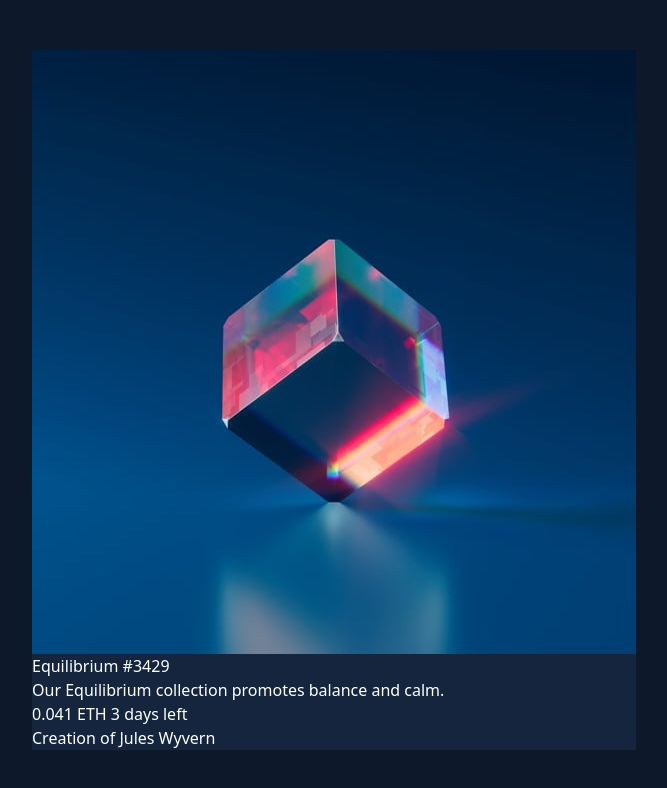
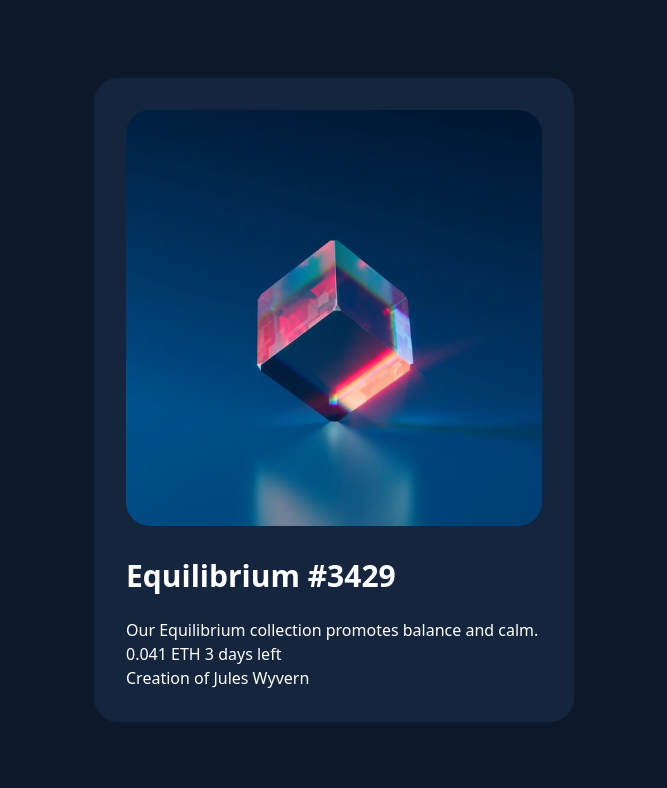
Before and after one commit to amittam104/NFT-card, a website: page src/index.html in a window 1280 px wide. Shown: the whole page, without its empty margins (306-973 px from the left). Drawn offline with Linux system fonts and the light colour scheme.

Commit message:
NFT card

```diff
--- a/src/index.html
+++ b/src/index.html
@@ -12,14 +12,20 @@
     <link href="./output.css" rel="stylesheet" />
     <title>NFT preview card component</title>
   </head>
-  <body class="bg-[#0d192b] flex items-center justify-center h-screen">
+  <body class="bg-[#0d192b] h-screen flex flex-col items-center justify-center">
     <div>
-      <div class="bg-[#14253d] text-white">
+      <div
+        class="lg:max-w-[30rem] max-w-[30rem] bg-[#14253d] text-white p-8 flex flex-col gap-8 rounded-3xl"
+      >
         <div>
-          <img src="./images/image-equilibrium.jpg" alt="NFT image" />
+          <img
+            class="rounded-3xl"
+            src="./images/image-equilibrium.jpg"
+            alt="NFT image"
+          />
         </div>
         <div>
-          <h1>Equilibrium #3429</h1>
+          <h1 class="text-3xl font-bold mb-6">Equilibrium #3429</h1>
           <p>Our Equilibrium collection promotes balance and calm.</p>
           <div>0.041 ETH 3 days left</div>
           <div>Creation of Jules Wyvern</div>
```
Also changed, not shown: src/output.css.
